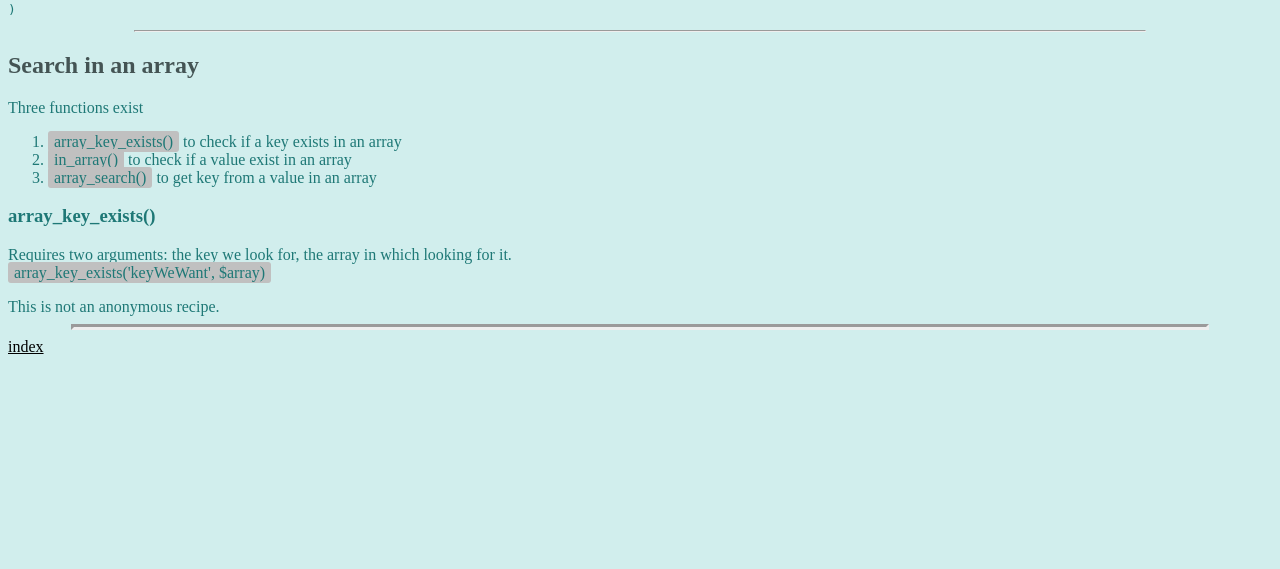
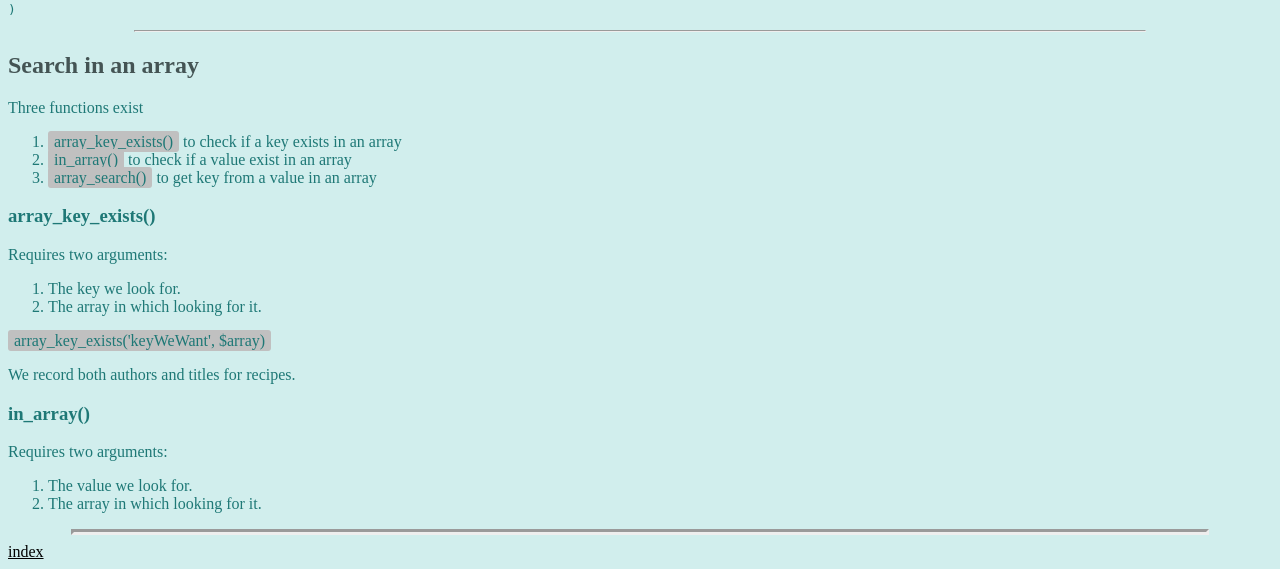
Before and after one commit to loicbaillif/OpenClass_PhpCreateSite, a PHP site: page /04_arrays/index.php in a window 1280 px wide. Shown: the part 2362-2931 px from the top of the page. Before the commit the page ends 2716 px from the top, so only its background shows below. Run offline with PHP 8.4, Linux system fonts and the light colour scheme.

Commit message:
04/arrays/v9
in_array function: theory
Next: structure and example

```diff
--- a/04_arrays/index.php
+++ b/04_arrays/index.php
@@ -157,7 +157,11 @@ $recipes3 = [
 </ol>
 
 <h3>array_key_exists()</h3>
-<p>Requires two arguments: the key we look for, the array in which looking for it.<br/>
+<p>Requires two arguments:
+<ol>
+    <li>The key we look for.</li>
+    <li>The array in which looking for it.</li>
+</ol>
 <span class="code">array_key_exists('keyWeWant', $array)</span></p>
 <?php
 $recipes4 = [
@@ -165,13 +169,22 @@ $recipes4 = [
     'recipe' => '1) Cut the salad<br/>2) prepare the sauce<br/>3) ...',
     'author' => 'juliusc@somemail.com',
 ];
-if (array_key_exists('author', $recipes4)) {
+if (! (array_key_exists('author', $recipes4))) {
+    echo 'We don\'t record the authors.<br/>' . PHP_EOL;
+} elseif (array_key_exists('title', $recipes4)) {
+    echo 'We record both authors and titles for recipes.<br/>';
+    echo PHP_EOL;
+} else {
     echo 'This is not an anonymous recipe.<br/>' . PHP_EOL;
-} else {
-    echo 'No clue who posted this recipe...<br/>' . PHP_EOL;
 }
+?>
 
-?>
+<h3>in_array()</h3>
+<p>Requires two arguments:
+<ol>
+    <li>The value we look for.</li>
+    <li>The array in which looking for it.</li>
+</ol></p>
 
 <hr/>
 <a href="../index.php">index</a>
```
